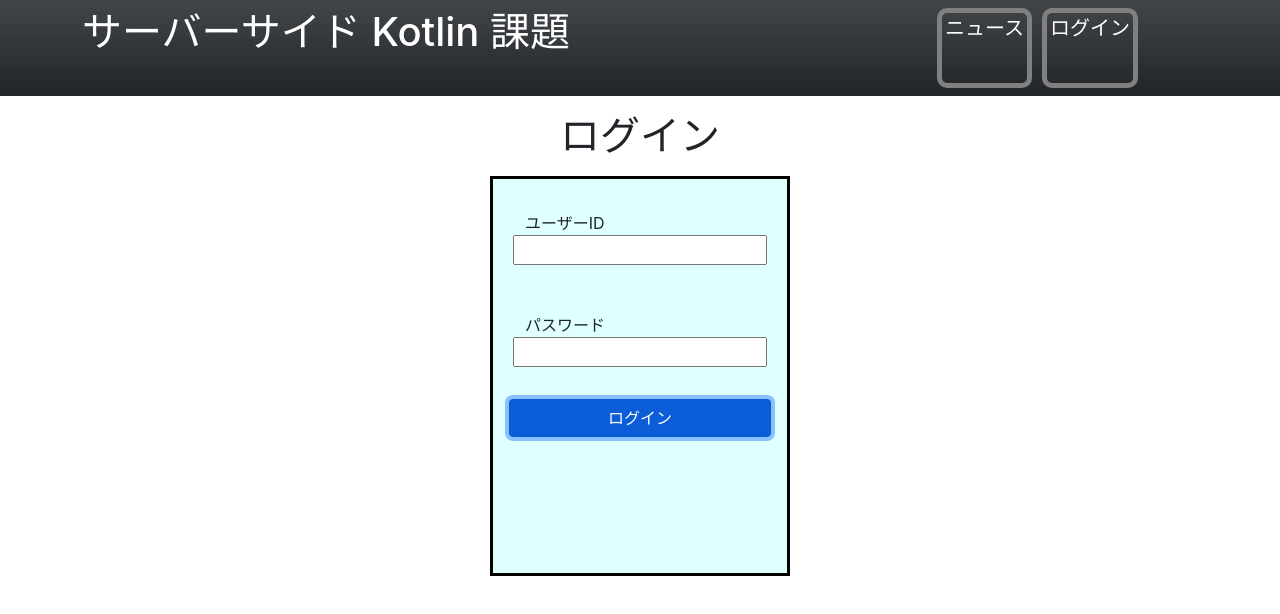
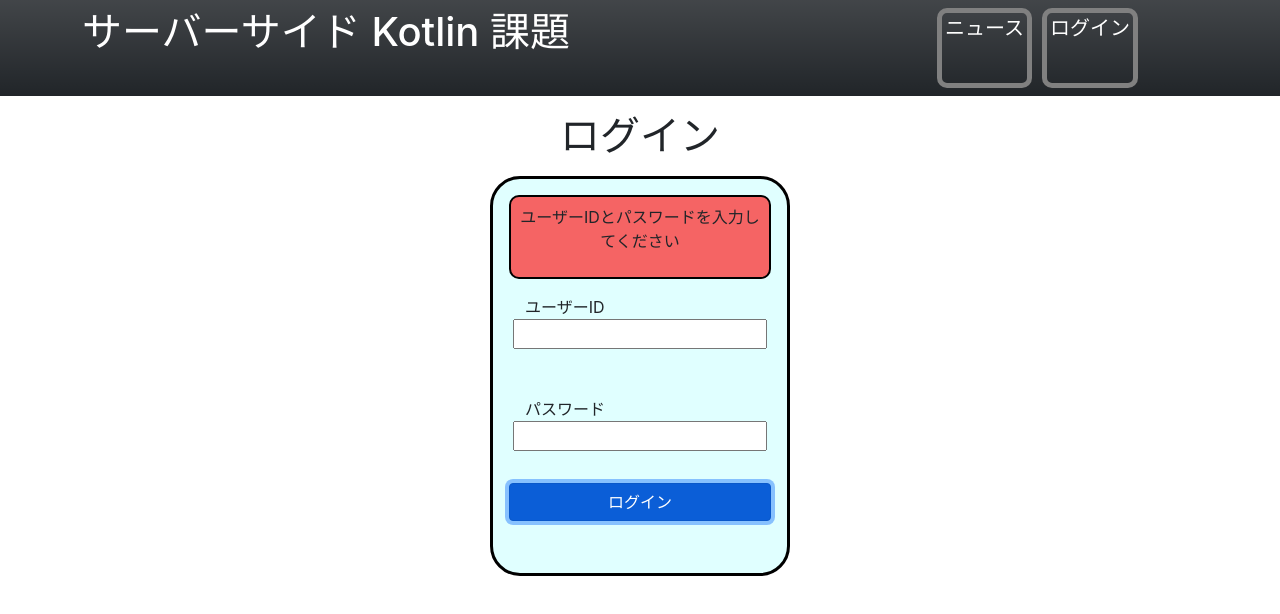
Before and after one commit to itc-s21009/news_manager_front, a React (Create React App) app: page /login in a window 1280 px wide. Both pictures are taken after a click on the button "ログイン". Shown: the top 614 px of the page. Built offline with nearby package versions, Linux system fonts and the light colour scheme; no server answers; the HTML template or start-up script is replaced by a standard one.

Commit message:
ログインエラー表示できた

```diff
--- a/src/login/Login.css
+++ b/src/login/Login.css
@@ -2,5 +2,12 @@
     width: 300px;
     min-height: 50%;
     border: 3px black solid;
+    border-radius: 30px;
     background-color: lightcyan;
 }
+
+.error {
+    border: 2px black solid;
+    border-radius: 10px;
+    background-color: #f56464;
+}
--- a/src/login/Login.js
+++ b/src/login/Login.js
@@ -1,8 +1,16 @@
 import './Login.css'
 import axios from "axios";
 import {APIURL} from "../common/Utility";
+import {useState} from "react";
+
+const Login = () => {
+    const [error, setError] = useState(undefined)
 
     const PostLogin = (username, password) => {
+        if (username === "" || password === "") {
+            setError("ユーザーIDとパスワードを入力してください")
+            return
+        }
         console.log(username, password)
         const params = new URLSearchParams()
         params.append("user", username)
@@ -10,17 +18,31 @@ const PostLogin = (username, password) => {
         axios.post(`${APIURL}/login`, params, {withCredentials: true})
             .then(res => {
                 console.log(res)
+                window.location.href = "/"
             })
             .catch(({response}) => {
                 console.log(response)
+                switch (response.status) {
+                    case 401:
+                        setError("ユーザーIDまたはパスワードが違います")
+                        break
+                    default:
+                        setError("エラーが発生しました。もう一度お試しください。")
+                        break
+                }
             })
-    return <Login/>
     }
-
-const Login = () =>
-    <>
+    const RenderError = () => {
+        if (error !== undefined) {
+            return <div className={"error text-center p-2"}>
+                <p>{error}</p>
+            </div>
+        }
+    }
+    return <>
         <h1 className={"mt-3 text-center"}>ログイン</h1>
         <div className={"login p-3 mt-3 m-auto"}>
+            {<RenderError/>}
             <div className={"mb-3 row p-3"}>
                 <label htmlFor={"username"}>ユーザーID</label>
                 <input type={"text"} id={"username"}/>
@@ -37,5 +59,6 @@ const Login = () =>
             </button>
         </div>
     </>
+}
 
 export default Login
```
Lines whose indentation alone changed are shown as unchanged.
